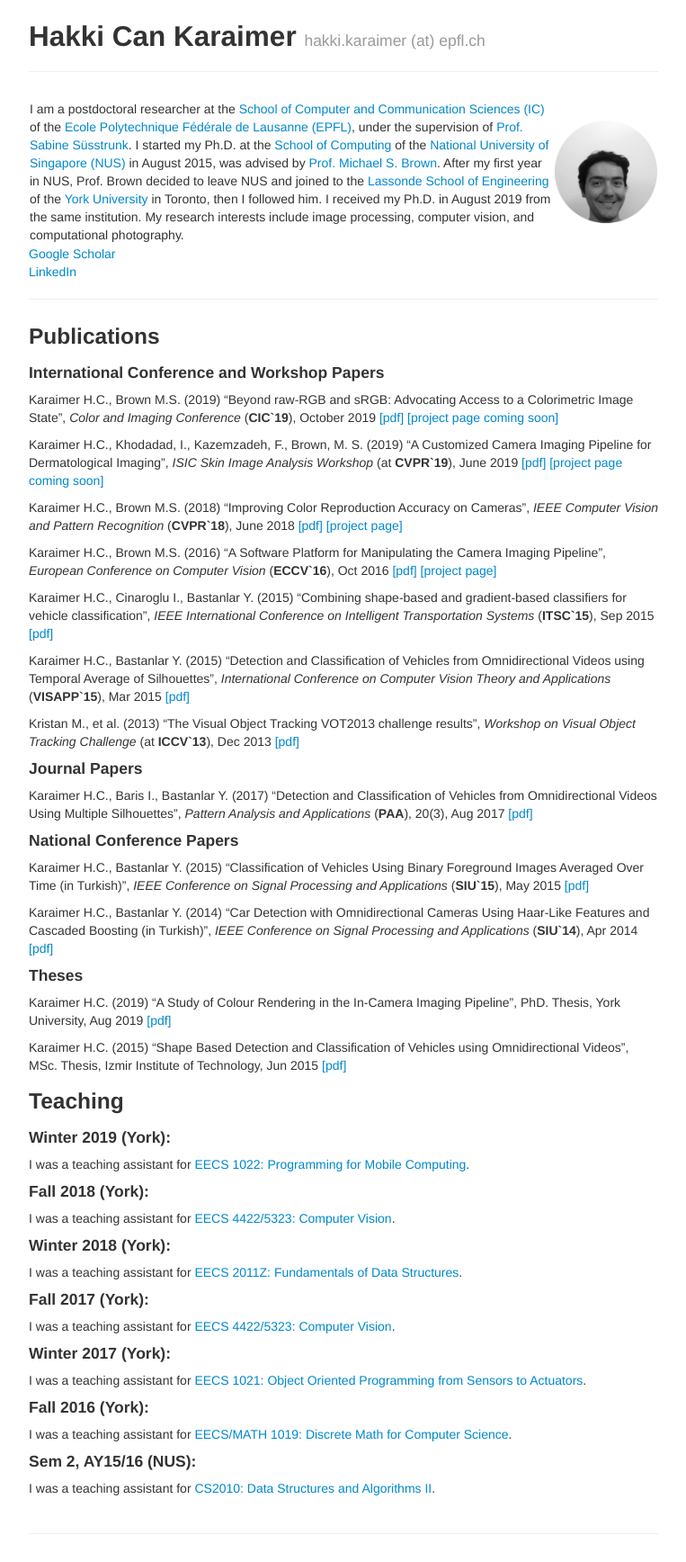
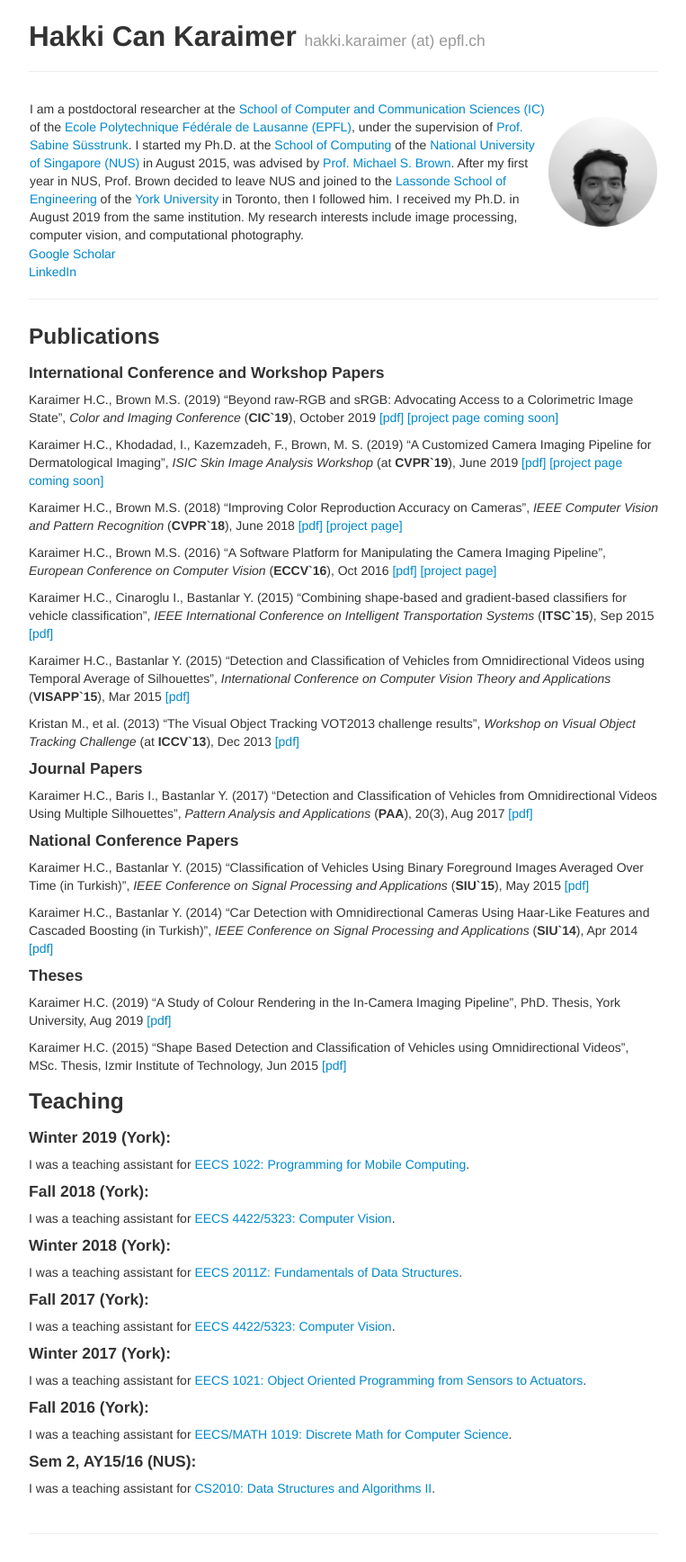
Before and after one commit to karaimer/karaimer.github.io, a Jekyll site: the page built from index.md, in a window 1280 px wide. Shown: the whole page at 90% size, without its empty margins (258-1021 px from the left). Built offline with Jekyll 4.4.1, drawn with Linux system fonts in a browser that asks for light colours.

Commit message:
Update index.md

```diff
--- a/index.md
+++ b/index.md
@@ -8,7 +8,7 @@
 
 | - | - |
 |---|---|
-| I am a postdoctoral researcher at the [School of Computer and Communication Sciences (IC)](https://www.epfl.ch/schools/ic/) of the [Ecole Polytechnique Fédérale de Lausanne (EPFL)](https://www.epfl.ch/en/), under the supervision of [Prof. Sabine Süsstrunk](https://ivrl.epfl.ch/people/people-susstrunk/). I started my Ph.D. at the [School of Computing](https://www.comp.nus.edu.sg) of the [National University of Singapore (NUS)](http://nus.edu.sg/) in August 2015, was advised by [Prof. Michael S. Brown](http://www.cse.yorku.ca/~mbrown/). After my first year in NUS, Prof. Brown decided to leave NUS and joined to the [Lassonde School of Engineering](https://lassonde.yorku.ca) of the [York University](https://www.yorku.ca/index.html) in Toronto, then I followed him. I received my Ph.D. in August 2019 from the same institution. My research interests include image processing, computer vision, and computational photography.     | ![](/image/original_0099.png){:height="720px" width="960px"} |
+| I am a postdoctoral researcher at the [School of Computer and Communication Sciences (IC)](https://www.epfl.ch/schools/ic/) of the [Ecole Polytechnique Fédérale de Lausanne (EPFL)](https://www.epfl.ch/en/), under the supervision of [Prof. Sabine Süsstrunk](https://ivrl.epfl.ch/people/people-susstrunk/). I started my Ph.D. at the [School of Computing](https://www.comp.nus.edu.sg) of the [National University of Singapore (NUS)](http://nus.edu.sg/) in August 2015, was advised by [Prof. Michael S. Brown](http://www.cse.yorku.ca/~mbrown/). After my first year in NUS, Prof. Brown decided to leave NUS and joined to the [Lassonde School of Engineering](https://lassonde.yorku.ca) of the [York University](https://www.yorku.ca/index.html) in Toronto, then I followed him. I received my Ph.D. in August 2019 from the same institution. My research interests include image processing, computer vision, and computational photography.     | ![](/image/original_0099.png){:height="720px" width="1040px"} |
 
 [Google Scholar](https://scholar.google.com/citations?user=jhlnGS4AAAAJ&hl=en)
 [LinkedIn](https://www.linkedin.com/in/karaimer)
```
